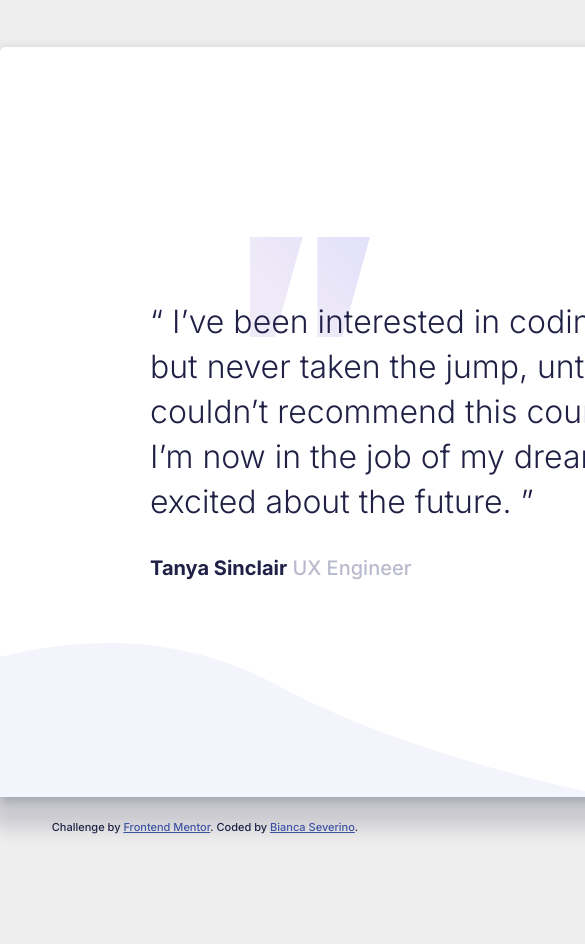
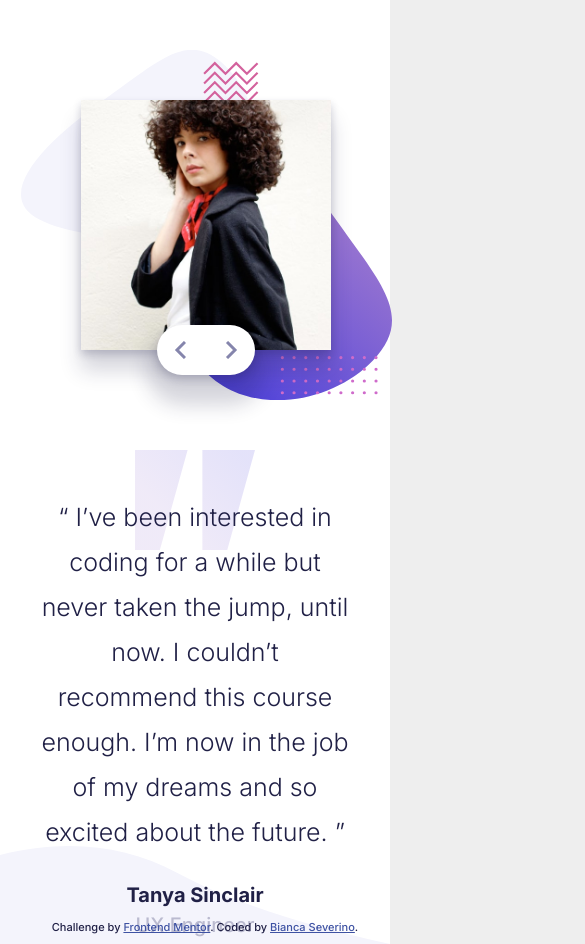
Before and after one commit to bseverino/coding-bootcamp-testimonials-slider, a plain HTML site: page index.html in a window 390 px wide. Shown: the top 944 px of the page, 585 px wide, since content can reach past the window. Before the commit the page ends 844 px from the top, so only its background shows below. Drawn offline with Linux system fonts and the light colour scheme.

Commit message:
Finished mobile styles

```diff
--- a/index.css
+++ b/index.css
@@ -1,5 +1,4 @@
 @import url('https://fonts.googleapis.com/css2?family=Inter:wght@300;500;700&display=swap');
-
 html {
   font-size: 62.5%;
 }
@@ -10,9 +9,14 @@ body {
   margin: 0;
   padding: 0;
   color: hsl(240, 38%, 20%);
-  background: #eee;
+  background-color: #eee;
   display: flex;
   flex-direction: column;
+  justify-content: space-between;
+}
+
+img {
+  max-width: 100%;
 }
 
 .slider {
@@ -20,17 +24,33 @@ body {
   height: 750px;
   margin: auto;
   position: relative;
+  justify-content: space-between;
   border-radius: 5px;
-  background: #fff;
+  background-image: url('images/pattern-curve.svg');
+  background-position: left bottom;
+  background-repeat: no-repeat;
+  background-size: auto;
+  background-color: #fff;
   box-shadow: 0 4px 8px 0 rgba(32, 32, 70, 0.2),
     0 20px 20px 10px rgba(32, 32, 70, 0.19);
 }
 
+.slide {
+  display: flex;
+  flex-wrap: nowrap;
+}
+
+.quote-container {
+  padding: 160px 0 0 100px;
+}
+
 blockquote {
+  background-image: url('images/pattern-quotes.svg');
+  background-repeat: no-repeat;
+  background-position: 20% 0%;
+  position: absolute;
+  padding-top: 30px;
   width: 45%;
-  position: absolute;
-  top: 210px;
-  left: 110px;
   z-index: 3;
 }
 
@@ -49,20 +69,33 @@ blockquote footer strong {
   color: hsl(240, 38%, 20%);
 }
 
+.portrait-container {
+  position: absolute;
+  height: 90%;
+  width: 50%;
+  margin: 25px 50px;
+  background-image: url('images/pattern-bg.svg');
+  background-position: center;
+  background-repeat: no-repeat;
+  background-size: contain;
+  top: 0;
+  right: 0;
+  border-radius: 5px;
+  z-index: 2;
+}
+
 .portrait {
   position: absolute;
-  top: 90px;
-  right: 150px;
-  border-radius: 5px;
+  top: 60px;
+  left: 60px;
   box-shadow: 0 4px 8px 0 rgba(32, 32, 70, 0.2),
     0 20px 20px 0 rgba(32, 32, 70, 0.19);
-  z-index: 2;
 }
 
 .btns {
   position: absolute;
-  right: 520px;
-  bottom: 95px;
+  left: 120px;
+  bottom: 50px;
   display: flex;
   justify-content: space-between;
   height: 55px;
@@ -85,33 +118,16 @@ blockquote footer strong {
   cursor: pointer;
 }
 
-.bg {
-  position: absolute;
-  top: 25px;
-  right: 58px;
-}
-
-.curve {
-  position: absolute;
-  bottom: 0;
-}
-
-.quotes {
-  position: absolute;
-  top: 190px;
-  left: 250px;
-}
-
 .hidden {
   display: none;
 }
 
 .attribution {
-  position: fixed;
-  left: 0;
+  position: absolute;
   bottom: 0;
   width: 100%;
   padding: 1rem;
+  margin: 0;
   font-size: 1.1rem;
   text-align: center;
 }
@@ -170,3 +186,70 @@ blockquote footer strong {
     opacity: 1;
   }
 }
+
+@media (max-width: 1439px) {
+  .slider {
+    padding: 0 0 100px;
+    width: 100%;
+    max-width: 600px;
+    height: 100vh;
+    border-radius: 0;
+    box-shadow: none;
+    background-size: contain;
+  }
+
+  .slide {
+    flex-direction: column-reverse;
+    justify-content: flex-end;
+  }
+
+  .portrait-container {
+    position: relative;
+    display: flex;
+    justify-content: center;
+    align-items: flex-end;
+    margin: 50px auto;
+    padding: 50px;
+    width: 80%;
+  }
+
+  .portrait {
+    position: static;
+    align-self: center;
+    padding: 0;
+    width: 80%;
+  }
+
+  .btns {
+    position: absolute;
+    bottom: 25px;
+    left: 38%;
+    height: 50px;
+    width: 24%;
+  }
+
+  .quote-container {
+    padding: 0;
+    margin: 0;
+  }
+
+  blockquote {
+    background-position: center top;
+    position: static;
+    margin: 0 auto;
+    padding: 20px 0 0;
+    width: 80%;
+    text-align: center;
+  }
+
+  blockquote p {
+    font-size: 2.5rem;
+  }
+
+  blockquote footer {
+    width: 100%;
+    display: flex;
+    flex-direction: column;
+    line-height: 3rem;
+  }
+}
--- a/index.html
+++ b/index.html
@@ -19,38 +19,22 @@
   <body>
     <main class="slider">
       <div class="slide slide1">
+        <div class="quote-container">
           <blockquote class="fade-in">
             <p>
               “ I’ve been interested in coding for a while but never taken the
-            jump, until now. I couldn’t recommend this course enough. I’m now in
-            the job of my dreams and so excited about the future. ”
+              jump, until now. I couldn’t recommend this course enough. I’m now
+              in the job of my dreams and so excited about the future. ”
             </p>
             <footer><strong>Tanya Sinclair</strong> UX Engineer</footer>
           </blockquote>
+        </div>
+        <div class="portrait-container">
           <img
             src="images/image-tanya.jpg"
             class="portrait"
             alt="Photo of Tanya Sinclair"
           />
-      </div>
-      <div class="slide slide2 hidden">
-        <blockquote class="fade-in">
-          <p>
-            “ If you want to lay the best foundation possible I’d recommend
-            taking this course. The depth the instructors go into is incredible.
-            I now feel so confident about starting up as a professional
-            developer. ”
-          </p>
-          <footer>
-            <strong>John Tarkpor</strong> Junior Front-end Developer
-          </footer>
-        </blockquote>
-        <img
-          src="images/image-john.jpg"
-          class="portrait"
-          alt="Photo of John Tarkpor"
-        />
-      </div>
           <div class="btns">
             <div onClick="back()">
               <img src="images/icon-prev.svg" alt="Back button" />
@@ -59,10 +43,38 @@
               <img src="images/icon-next.svg" alt="Next button" />
             </div>
           </div>
-      <img src="images/pattern-bg.svg" class="bg" alt="" />
-      <img src="images/pattern-curve.svg" class="curve" alt="" />
-      <img src="images/pattern-quotes.svg" class="quotes" alt="" />
-    </main>
+        </div>
+      </div>
+      <div class="slide slide2 hidden">
+        <div class="quote-container">
+          <blockquote class="fade-in">
+            <p>
+              “ If you want to lay the best foundation possible I’d recommend
+              taking this course. The depth the instructors go into is
+              incredible. I now feel so confident about starting up as a
+              professional developer. ”
+            </p>
+            <footer>
+              <strong>John Tarkpor</strong> Junior Front-end Developer
+            </footer>
+          </blockquote>
+        </div>
+        <div class="portrait-container">
+          <img
+            src="images/image-john.jpg"
+            class="portrait"
+            alt="Photo of John Tarkpor"
+          />
+          <div class="btns">
+            <div onClick="back()">
+              <img src="images/icon-prev.svg" alt="Back button" />
+            </div>
+            <div onClick="next()">
+              <img src="images/icon-next.svg" alt="Next button" />
+            </div>
+          </div>
+        </div>
+      </div>
 
       <div class="attribution">
         Challenge by
@@ -70,6 +82,7 @@
           >Frontend Mentor</a
         >. Coded by <a href="https://bseverino.com">Bianca Severino</a>.
       </div>
+    </main>
   </body>
   <script src="index.js"></script>
 </html>
```
Lines whose indentation alone changed are shown as unchanged.
